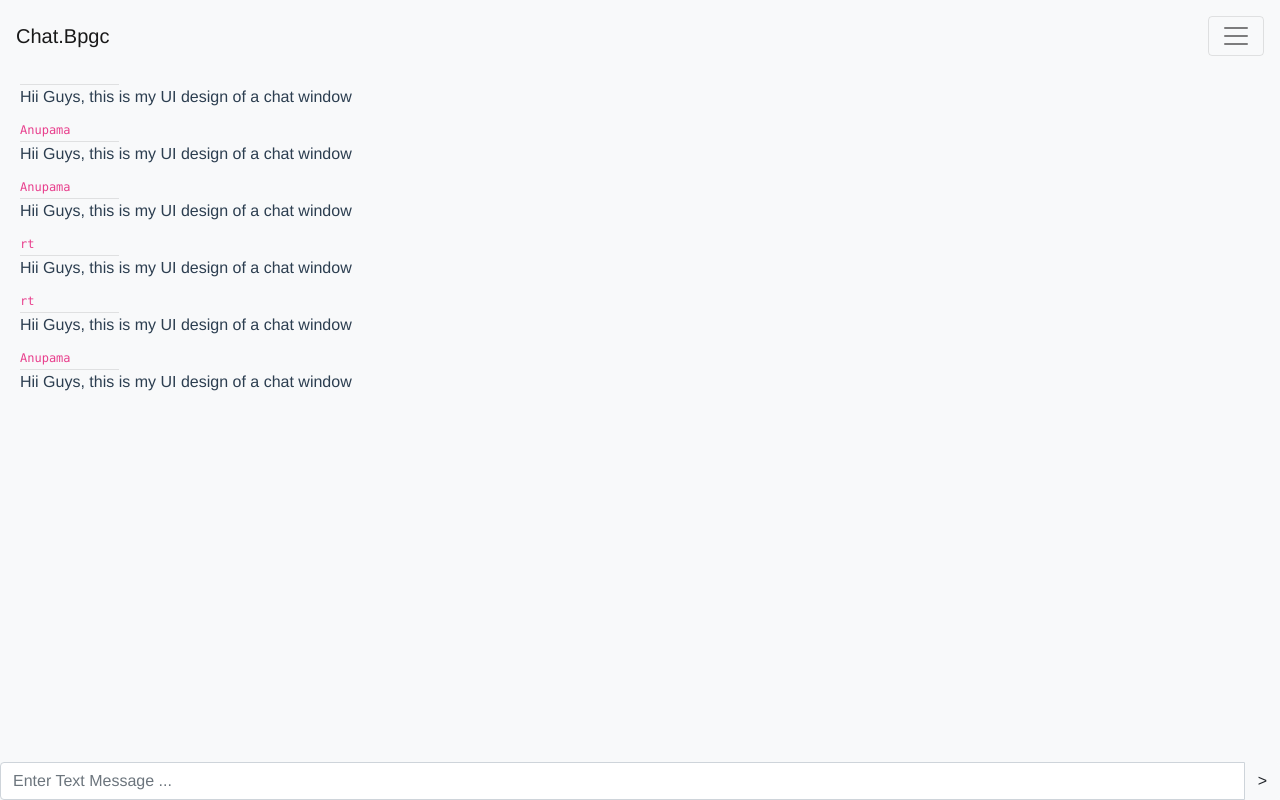
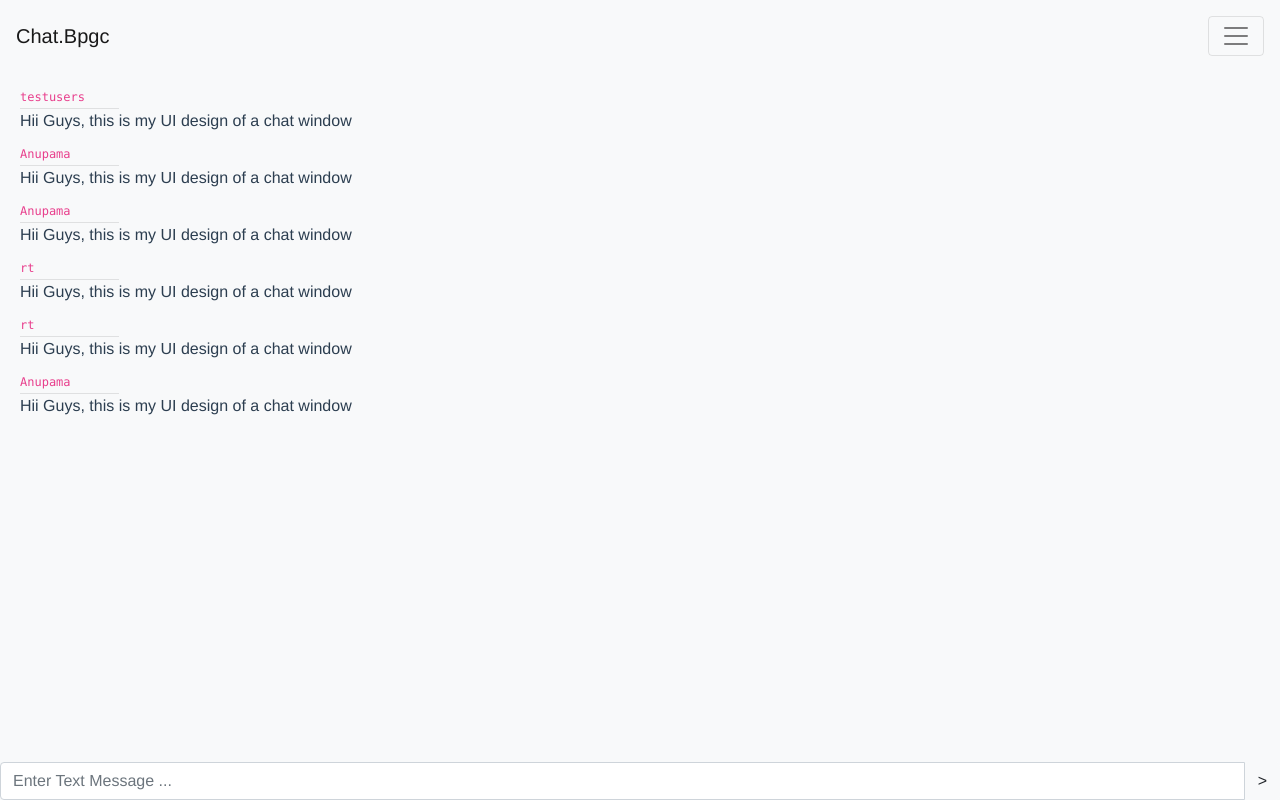
Before and after one commit to PS-Division-BITS/Chat, a Vue app in the folder chat-frontend/: page /home in a window 1280 px wide. Built offline with nearby package versions, Linux system fonts and the light colour scheme; no server answers.

Commit message:
Updated localStorage DS

```diff
--- a/chat-frontend/src/components/chatwindow.vue
+++ b/chat-frontend/src/components/chatwindow.vue
@@ -32,7 +32,7 @@ export default {
         return {
             username : this.$store.state.user.username,
             message :"",
-            chat :[{'sender':this.username,'message':'Hii Guys, this is my UI design of a chat window'},
+            chat :[{'sender':'testusers','message':'Hii Guys, this is my UI design of a chat window'},
                     {'sender':'Anupama','message':'Hii Guys, this is my UI design of a chat window'},
                     {'sender':'Anupama','message':'Hii Guys, this is my UI design of a chat window'},
                     {'sender':'rt','message':'Hii Guys, this is my UI design of a chat window'},
@@ -40,30 +40,35 @@ export default {
                     {'sender':'Anupama','message':'Hii Guys, this is my UI design of a chat window'}
 
             ],
-            chatSocket: new WebSocket(this.$store.getters.socketURL)
+            chatSocket: new WebSocket(this.$store.getters.socketURL),
+            chatRoom : this.$store.state.currentChatRoom
         }
     },
     mounted: function(){
 
-
-                this.chatSocket.onopen = () => {
-                    console.log('hello');
-                    this.chatSocket.send({'message':'hello'})
-                };
-                this.chatSocket.onmessage = (m) =>
-                {
-                    this.onMessageReceive(JSON.parse(m))
-                }
-            //  this.sockets.on('recieveMessage', eventData => this.onMessageReceive(eventData));
-
-    },
-
-    computed : {
+               this.setupConnection()
 
 
     },
+    methods:{
 
-    methods:{
+        setupConnection()
+        {
+             //Establishing Connection
+                try {
+                        this.chatSocket.onopen = () => {
+                            console.log('hello');
+                            this.chatSocket.send(JSON.stringify({'message':'hello'}))
+                        };
+                        console.log('Connection Established!')
+                }
+                catch(e){
+                        console.log('Error Connecting to chat room with id : '+this.chatRoom.id)
+                }
+                finally {
+                        console.log('finally..')
+                }
+        },
 
         sendMessage(){
 
@@ -107,7 +112,7 @@ export default {
 
     position: absolute;
     max-height: 85%;
-    overflow-x: scroll;
+    overflow-x:hidden;
 
 }
 
```
